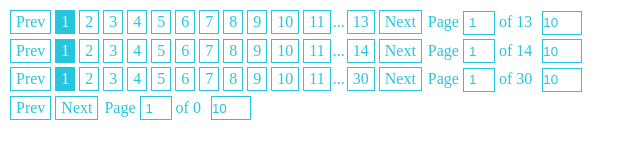
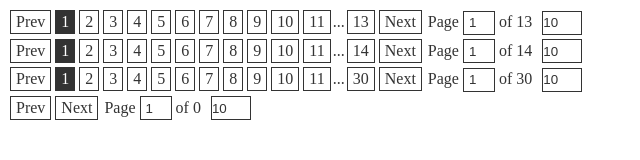
Before and after one commit to ryanwangtian/env-dpl, a website: page old/envPagination/demo.html in a window 1280 px wide. Shown: the whole page, without its empty margins (0-640 px from the left). Drawn offline with Linux system fonts and the light colour scheme.

Commit message:
change color

```diff
--- a/old/envPagination/envPagination.css
+++ b/old/envPagination/envPagination.css
@@ -2,7 +2,7 @@
     user-modify: none;
     -webkit-user-select: none;
     -ms-user-select: none;
-    color: #28c6de;
+    color: #333;
 }
 
 .epg-cntr a {
@@ -11,8 +11,8 @@
     height: 18px;
     padding: 2px 5px;
     margin: 2px;
-    border: #28c6de solid 1px;
-    color: #28c6de;
+    border: #333 solid 1px;
+    color: #333;
     cursor: pointer;
 }
 
@@ -22,7 +22,7 @@
 }
 
 .epg-cntr .pg-btn.cur {
-    background: #28c6de;
+    background: #333;
     color: #fff;
 }
 
@@ -31,9 +31,9 @@
     height: 18px;
     padding: 2px 5px;
     margin: 2px;
-    border: #28c6de solid 1px;
+    border: #333 solid 1px;
     background: transparent;
-    color: #28c6de;
+    color: #333;
 }
 
 .epg-tp {
@@ -49,10 +49,10 @@
     height: 24px;
     padding: 0;
     margin: 2px;
-    border: #28c6de solid 1px;
+    border: #333 solid 1px;
     background: transparent;
-    color: #28c6de;
+    color: #333;
 }
 .epg-ipp option {
-    background: rgba(6,23,28,1);
+    background: #fff;
 }
```
